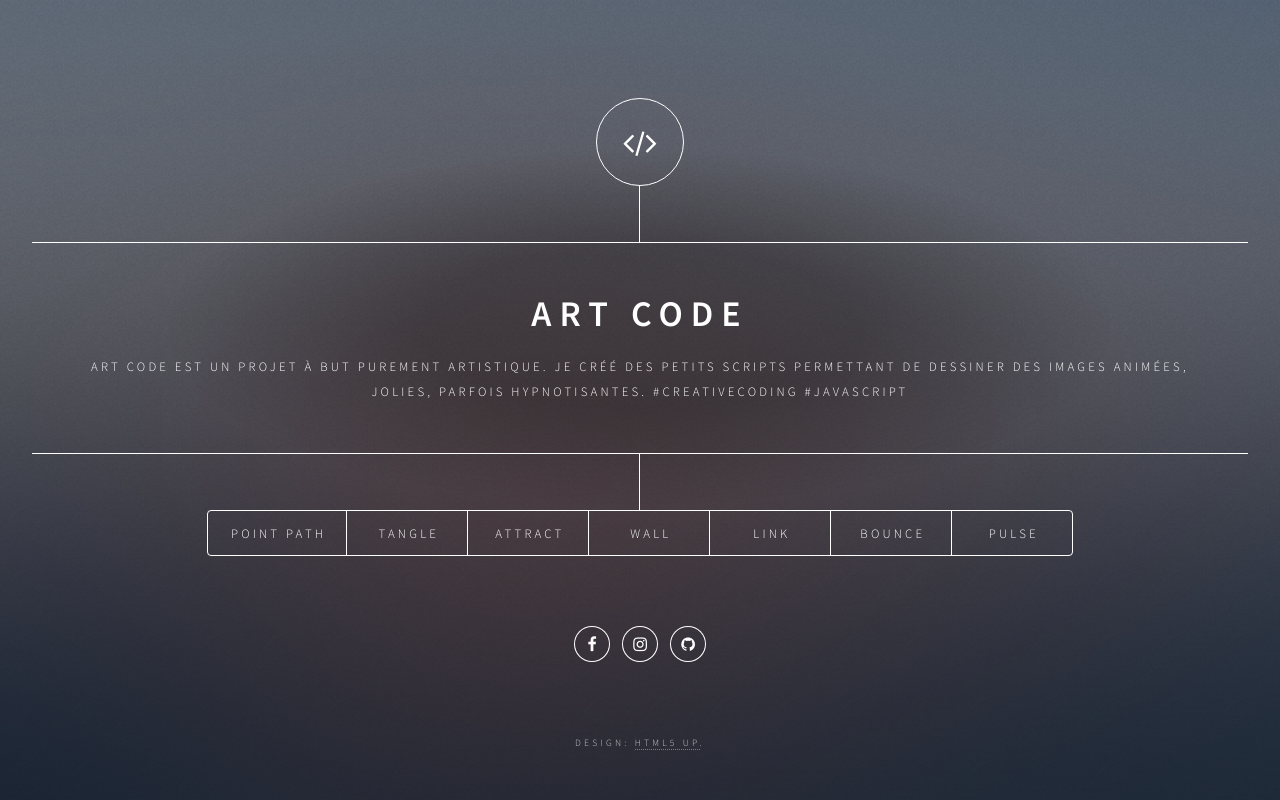
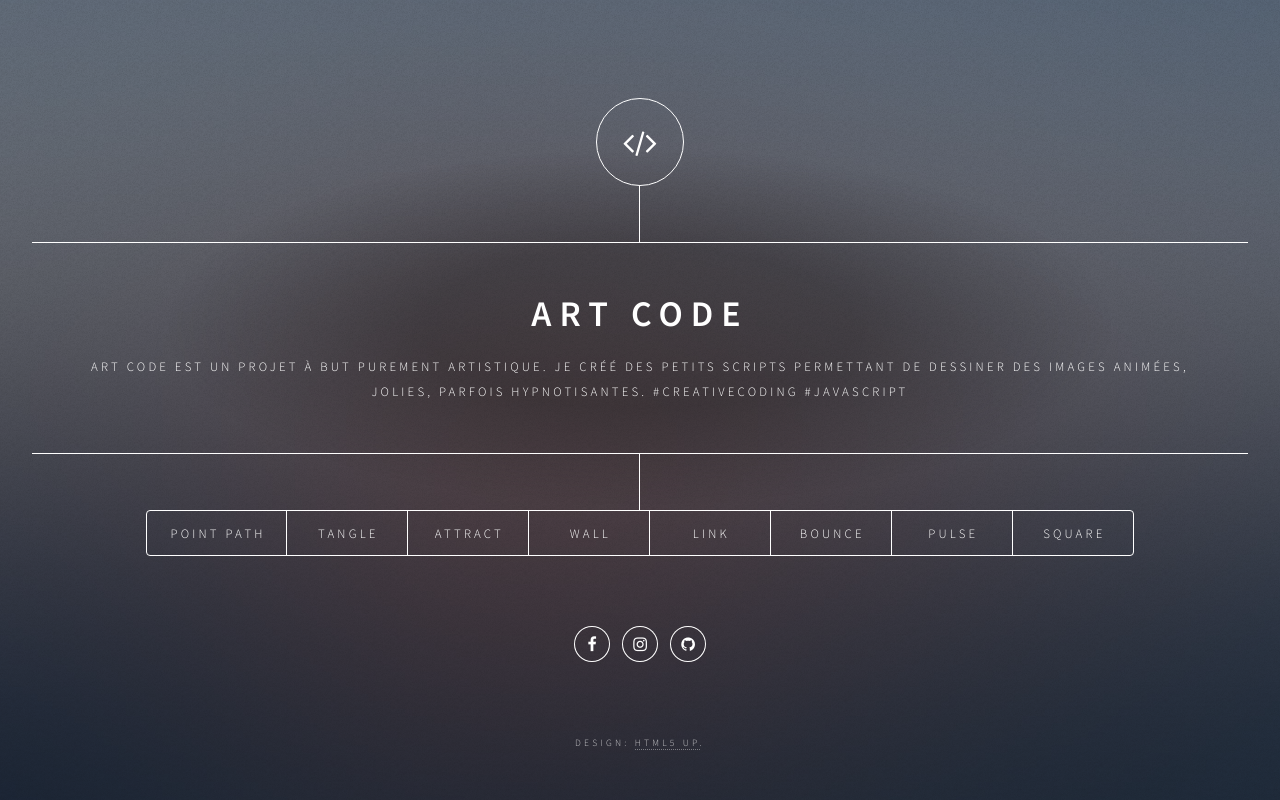
Before and after one commit to MEmmanuel/art_code, an Angular app in the folder artCode/: page / in a window 1280 px wide. Built offline with nearby package versions, Linux system fonts and the light colour scheme; no server answers.

Commit message:
include square in home

```diff
--- a/artCode/src/app/pages/home/home.component.html
+++ b/artCode/src/app/pages/home/home.component.html
@@ -23,6 +23,7 @@
         <li><a href="link">Link</a></li>
         <li><a href="bounce">Bounce</a></li>
         <li><a href="pulse">Pulse</a></li>
+        <li><a href="square">Square</a></li>
       </ul>
     </nav>
   </header>
```
Also changed, not shown: 3 other files (tests, documents, lock files or other folders).
